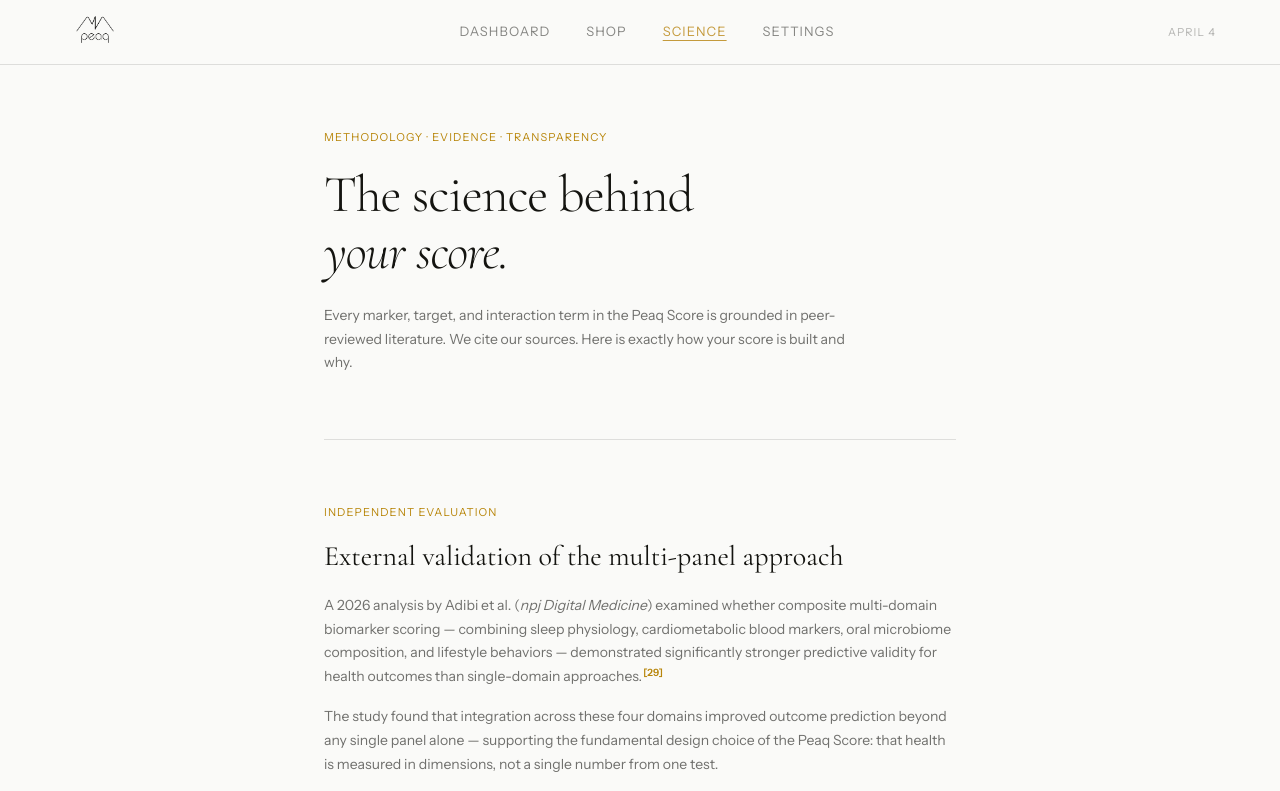
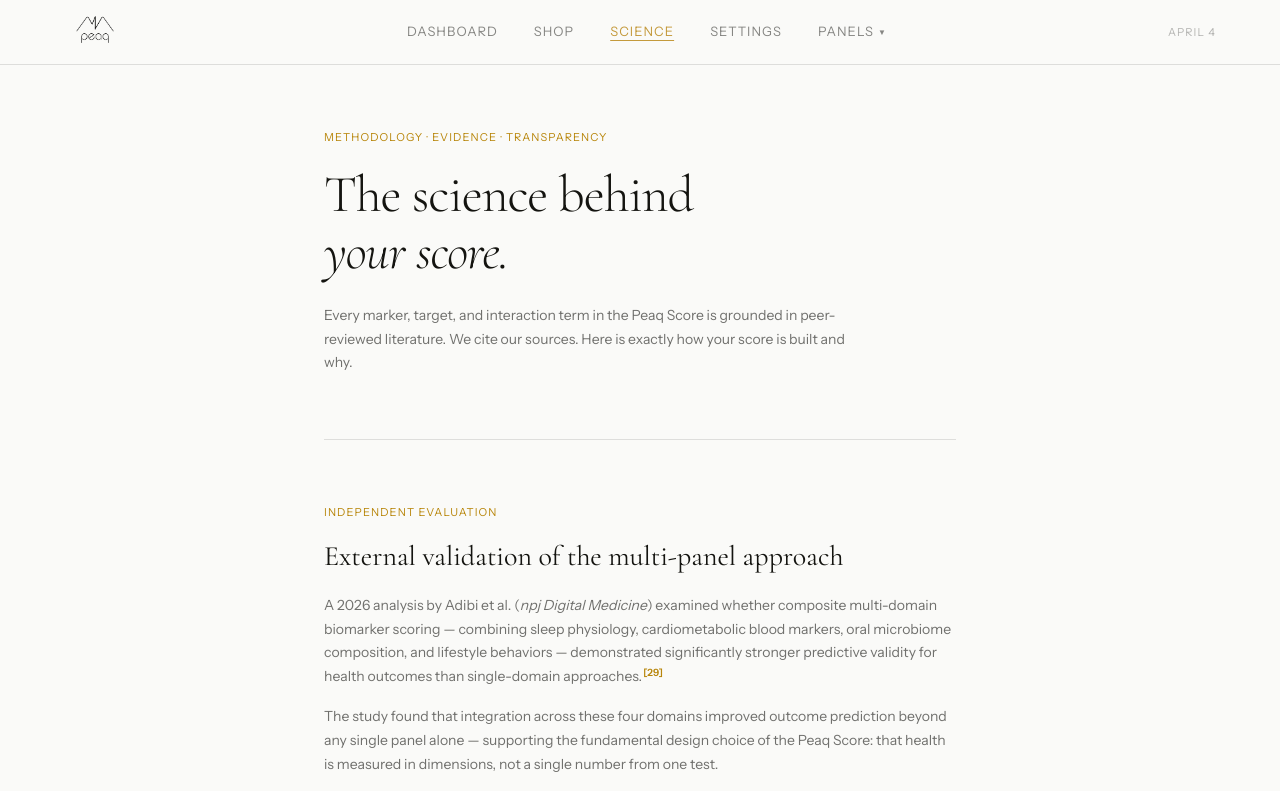
Before and after one commit to drmemes1/peaqhealth, a Next.js app in the folder peaqhealth_1/apps/web/: page /science in a window 1280 px wide. Shown: the top 791 px of the page. Built offline with nearby package versions, Linux system fonts and the light colour scheme.

Commit message:
feat: Panels dropdown in nav — Sleep (blue), Blood (red), Oral (green) with colored dots

```diff
--- a/peaqhealth_1/apps/web/app/components/nav.tsx
+++ b/peaqhealth_1/apps/web/app/components/nav.tsx
@@ -1,4 +1,5 @@
 "use client";
+import { useState, useRef, useEffect } from "react";
 import Link from "next/link";
 import { usePathname } from "next/navigation";
 import { LogoSvg } from "./logo-svg";
@@ -8,8 +9,29 @@ interface NavProps {
   onCartOpen?: () => void;
 }
 
+const PANEL_ITEMS = [
+  { href: "/dashboard/sleep", label: "Sleep", color: "#4A7FB5" },
+  { href: "/dashboard/blood", label: "Blood", color: "#C0392B" },
+  { href: "/dashboard/oral", label: "Oral", color: "#2D6A4F" },
+];
+
 export function Nav({ cartCount = 0, onCartOpen }: NavProps) {
   const pathname = usePathname();
+  const [panelsOpen, setPanelsOpen] = useState(false);
+  const panelsRef = useRef<HTMLDivElement>(null);
+
+  // Close dropdown on outside click
+  useEffect(() => {
+    if (!panelsOpen) return;
+    function handleClick(e: MouseEvent) {
+      if (panelsRef.current && !panelsRef.current.contains(e.target as Node)) {
+        setPanelsOpen(false);
+      }
+    }
+    document.addEventListener("mousedown", handleClick);
+    return () => document.removeEventListener("mousedown", handleClick);
+  }, [panelsOpen]);
+
   const links = [
     { href: "/dashboard", label: "Dashboard" },
     { href: "/shop", label: "Shop" },
@@ -30,7 +52,7 @@ export function Nav({ cartCount = 0, onCartOpen }: NavProps) {
         {/* Center nav links */}
         <div className="flex items-center gap-9">
           {links.map(({ href, label }) => {
-            const active = pathname.startsWith(href);
+            const active = pathname.startsWith(href) && (href !== "/dashboard" || pathname === "/dashboard");
             return (
               <Link
                 key={href}
@@ -49,6 +71,82 @@ export function Nav({ cartCount = 0, onCartOpen }: NavProps) {
               </Link>
             );
           })}
+
+          {/* Panels dropdown */}
+          <div ref={panelsRef} style={{ position: "relative" }}>
+            <button
+              onClick={() => setPanelsOpen(o => !o)}
+              className="font-body text-[13px] uppercase tracking-[0.08em] transition-colors"
+              style={{
+                background: "none", border: "none", cursor: "pointer", padding: 0,
+                color: PANEL_ITEMS.some(p => pathname.startsWith(p.href))
+                  ? "var(--color-accent-gold, #C49A3C)" : "var(--ink)",
+                opacity: PANEL_ITEMS.some(p => pathname.startsWith(p.href)) ? 1 : 0.5,
+                textDecoration: PANEL_ITEMS.some(p => pathname.startsWith(p.href)) ? "underline" : "none",
+                textUnderlineOffset: "4px",
+                textDecorationThickness: "0.5px",
+                textDecorationColor: "var(--color-accent-gold, #C49A3C)",
+                display: "flex", alignItems: "center", gap: 4,
+              }}
+            >
+              Panels
+              <span style={{
+                fontSize: 8, lineHeight: 1,
+                transform: panelsOpen ? "rotate(180deg)" : "none",
+                transition: "transform 0.15s ease",
+              }}>
+                ▼
+              </span>
+            </button>
+
+            {panelsOpen && (
+              <div style={{
+                position: "absolute",
+                top: "calc(100% + 10px)",
+                left: "50%",
+                transform: "translateX(-50%)",
+                background: "var(--off-white, #FAFAF8)",
+                border: "0.5px solid var(--ink-12, rgba(20,20,16,0.07))",
+                borderRadius: 8,
+                padding: "6px 0",
+                minWidth: 180,
+                boxShadow: "0 8px 32px rgba(0,0,0,0.08)",
+                zIndex: 100,
+              }}>
+                {PANEL_ITEMS.map(p => {
+                  const itemActive = pathname.startsWith(p.href);
+                  return (
+                    <Link
+                      key={p.href}
+                      href={p.href}
+                      onClick={() => setPanelsOpen(false)}
+                      style={{
+                        display: "flex", alignItems: "center", gap: 10,
+                        padding: "10px 16px",
+                        textDecoration: "none",
+                        transition: "background 0.1s ease",
+                        background: itemActive ? "var(--ink-04, rgba(20,20,16,0.04))" : "transparent",
+                      }}
+                      onMouseEnter={e => { if (!itemActive) (e.currentTarget as HTMLElement).style.background = "var(--ink-04, rgba(20,20,16,0.04))" }}
+                      onMouseLeave={e => { if (!itemActive) (e.currentTarget as HTMLElement).style.background = "transparent" }}
+                    >
+                      <span style={{
+                        width: 6, height: 6, borderRadius: "50%",
+                        background: p.color, flexShrink: 0,
+                      }} />
+                      <span style={{
+                        fontFamily: "var(--font-body, 'Instrument Sans', sans-serif)",
+                        fontSize: 13, fontWeight: itemActive ? 500 : 400,
+                        color: itemActive ? "var(--ink)" : "var(--ink-60)",
+                      }}>
+                        {p.label}
+                      </span>
+                    </Link>
+                  );
+                })}
+              </div>
+            )}
+          </div>
         </div>
 
         {/* Right — cart + avatar + date */}
```
